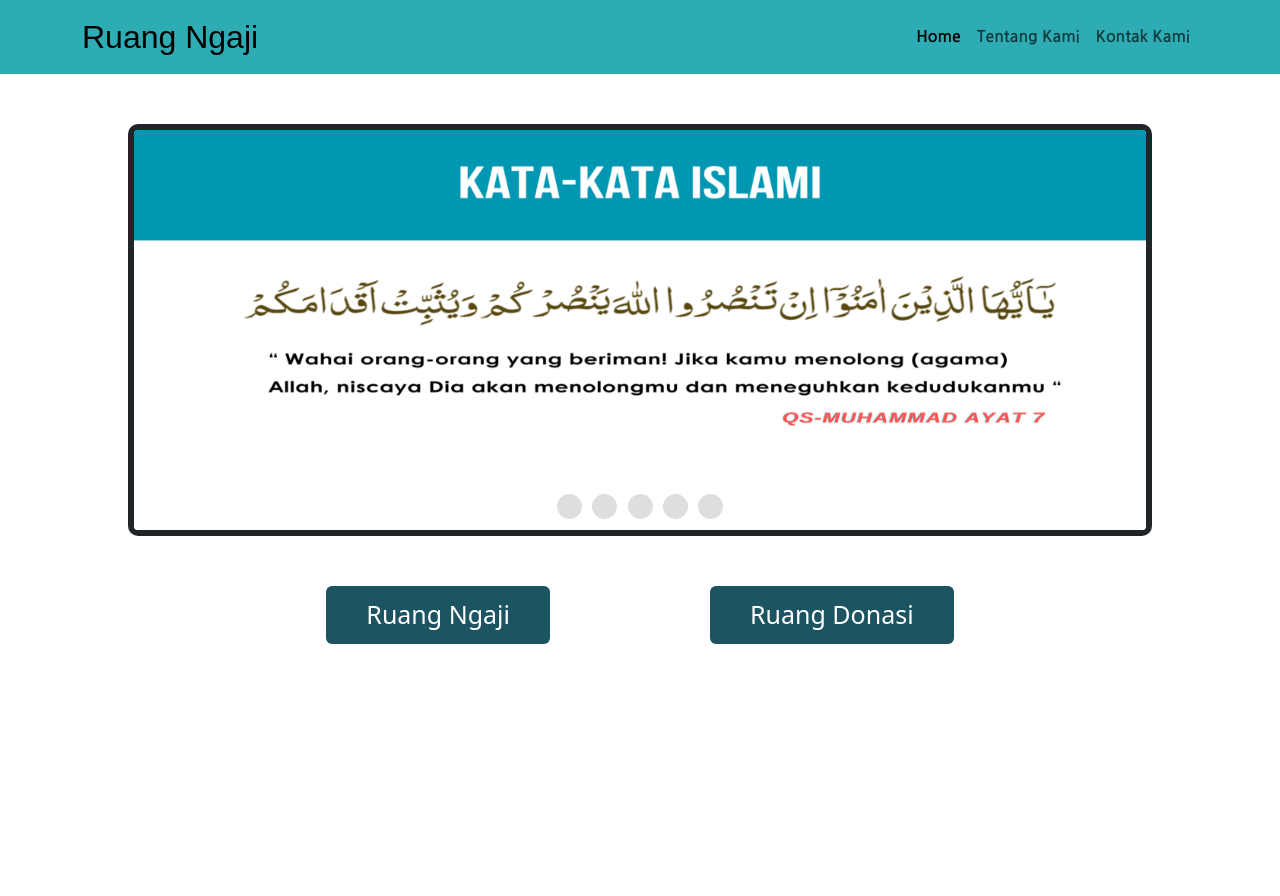
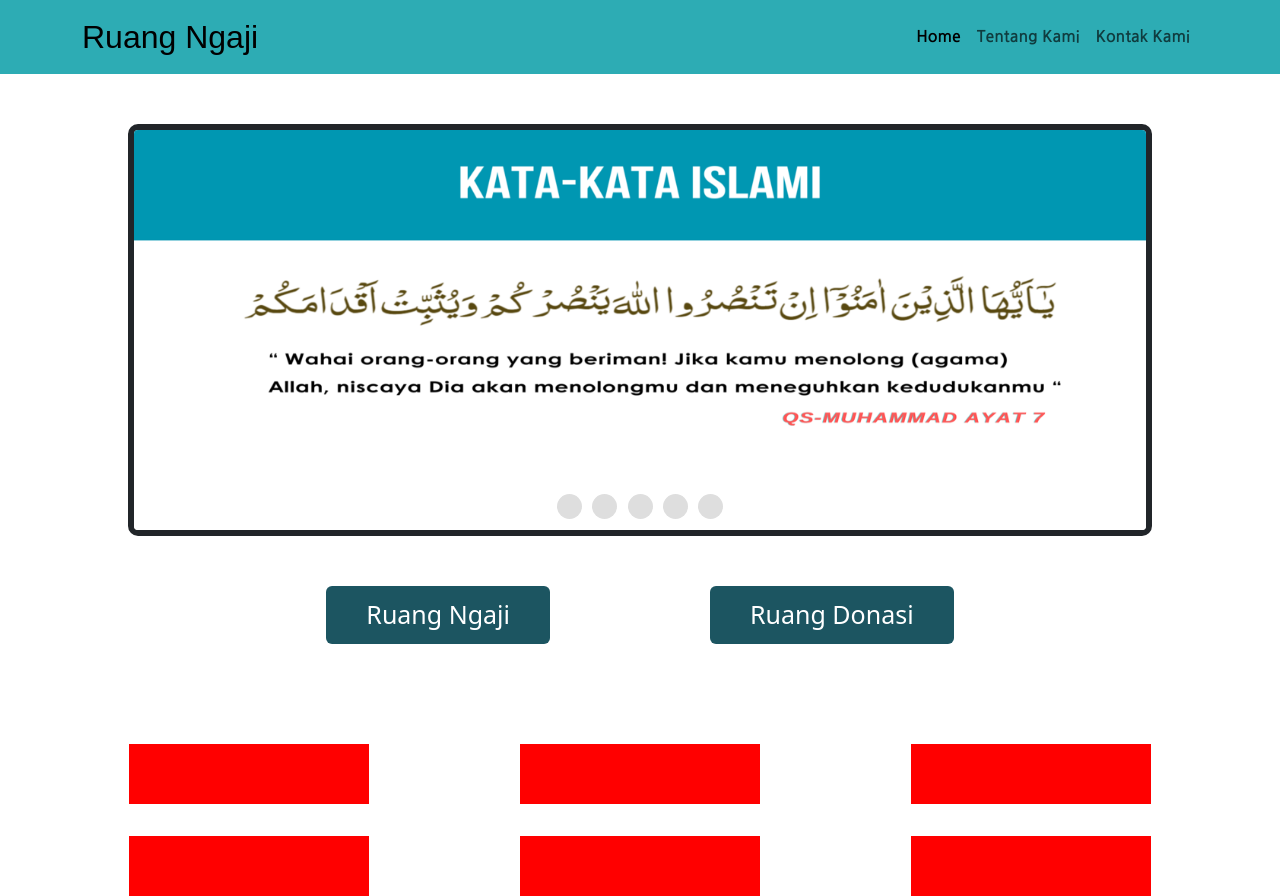
Before and after one commit to kingslyDev/ujianWDW, a plain HTML site: page Home/index.html in a window 1280 px wide. Before the commit the page ends 800 px from the top, so only its background shows below. Drawn offline with nearby package versions, Linux system fonts and the light colour scheme; a web font is replaced by a local one.

Commit message:
berubahan index

```diff
--- a/LandingPage/landingpage.html
+++ b/Home/index.html
@@ -88,5 +88,13 @@
     </div>
 
     <!-- AKHIR BUTTON LINKED -->
+    <section>
+      <div></div>
+      <div></div>
+      <div></div>
+      <div></div>
+      <div></div>
+      <div></div>
+    </section>
   </body>
 </html>
--- a/LandingPage/style.css
+++ b/Home/style.css
@@ -108,3 +108,19 @@ body {
   border: none;
   padding: 10px 40px;
 }
+
+section {
+  margin-top: 100px;
+  display: flex;
+  flex-wrap: wrap;
+  justify-content: space-evenly;
+  column-gap: 7rem;
+  row-gap: 2rem;
+  padding: 0 7%;
+}
+
+section div {
+  background-color: red;
+  height: 60px;
+  width: 240px;
+}
```
